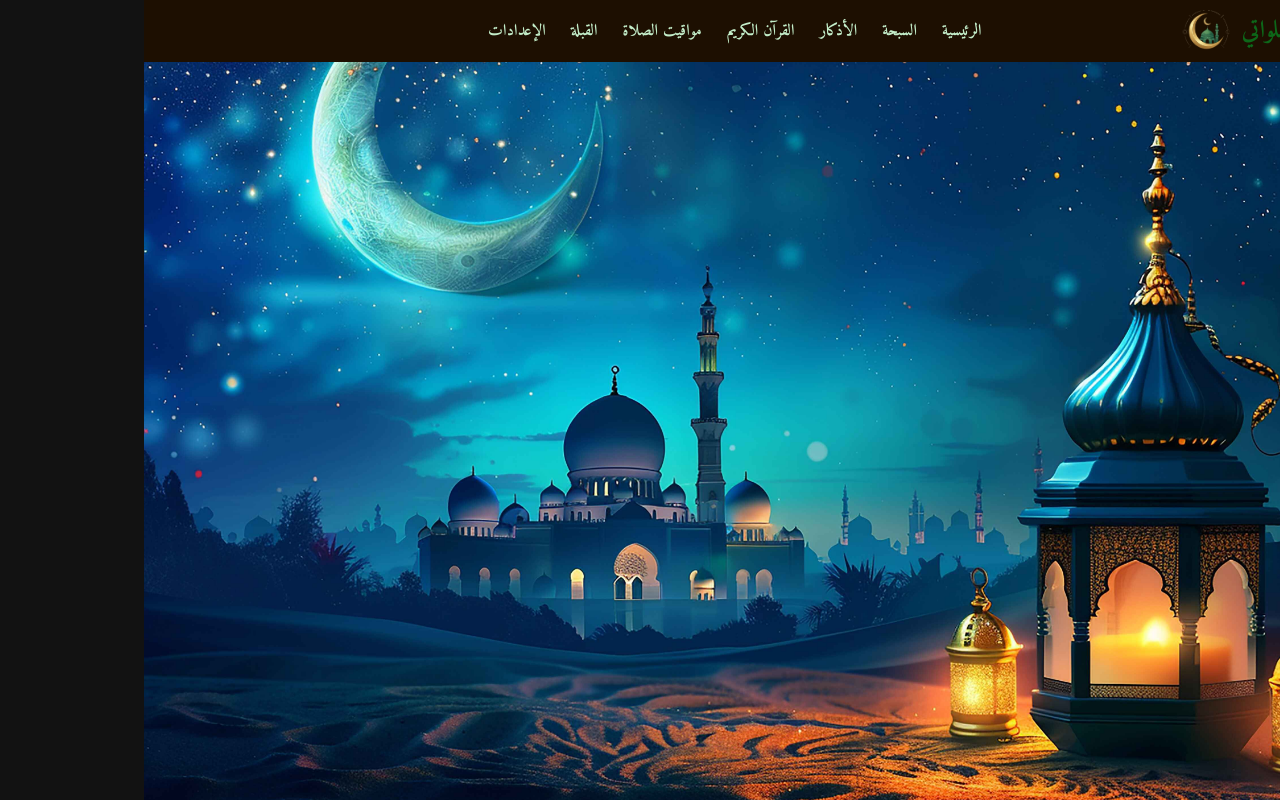
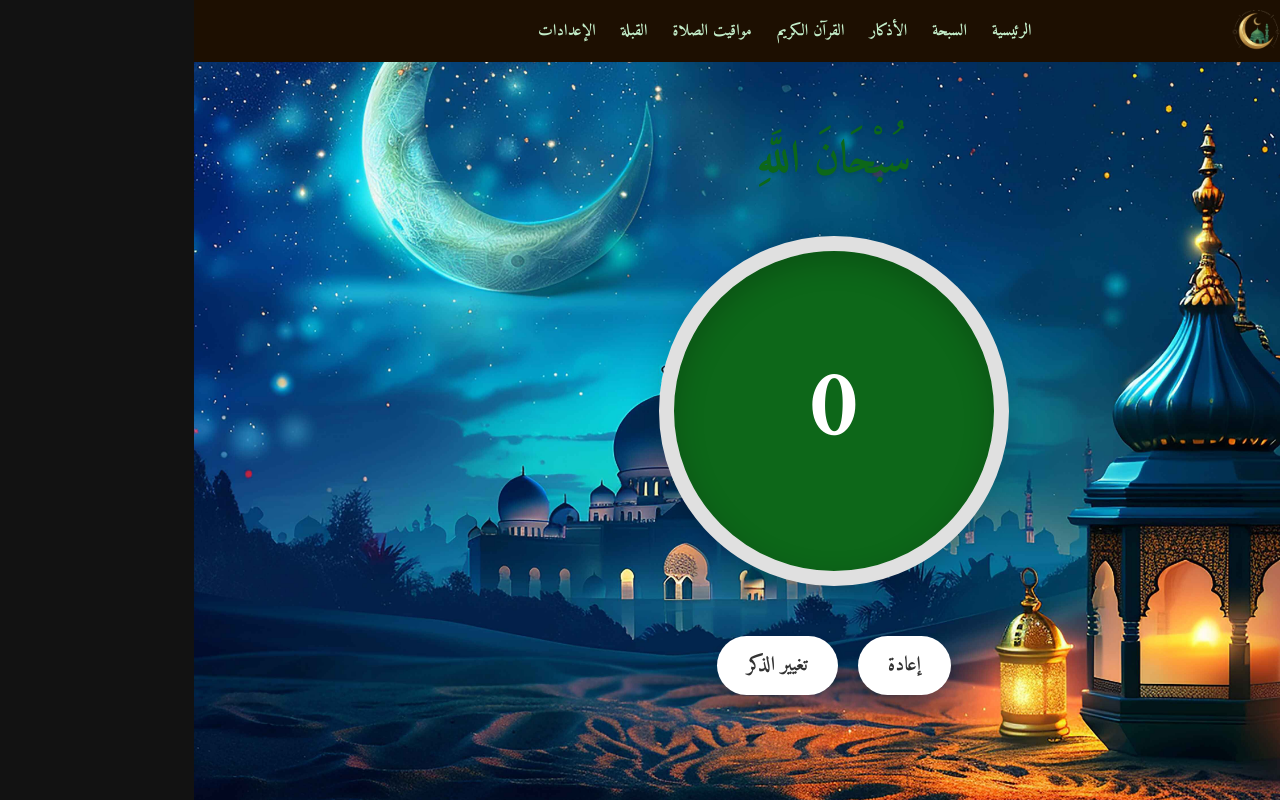
Before and after one commit to aziznefzi/-, a React (Vite) app: page /sebha in a window 1280 px wide. Built offline with nearby package versions, Linux system fonts and the light colour scheme; some icons are missing.

Commit message:
first commit

```diff
--- a/src/App.jsx
+++ b/src/App.jsx
@@ -5,6 +5,7 @@ import Adhkar from './pages/home/Adhkar'
 import Settings from './pages/settings'
 import { Router, Routes, Route } from 'react-router-dom'
 import Navbar from './components/Navbar'
+import Sebha from './pages/Sebha'
 function App() {
 
   return (
@@ -14,6 +15,7 @@ function App() {
       <Route path="/" element={<Home/>}/>
       <Route path="/settings" element={<Settings/>}/>
       <Route path="/adhkar" element={<Adhkar/>}/>
+      <Route path="/sebha" element={<Sebha/>}/>
     </Routes>
     </>
   )
--- a/src/components/Navbar/index.jsx
+++ b/src/components/Navbar/index.jsx
@@ -17,6 +17,27 @@ import Slide from '@mui/material/Slide';
 export default function Navbar() {
   const theme = useTheme()
   const [showNav, setShowNav] = useState(false)
+
+  const NavMobileData = [
+    {id: 1, icon: <HomeIcon />, to: "/", title: "الرئيسية"},
+    {id: 2, icon: <HistoryIcon />, to: "/sebha", title: "السبحة"},
+    {id: 3, icon: <StickyNote2Icon />, to: "#", title: "الأذكار"},
+    {id: 4, icon: <AutoStoriesIcon />, to: "#", title: "القرآن الكريم"},
+    {id: 5, icon: <AccessTimeIcon />, to: "#", title: "مواقيت الصلاة"},
+    {id: 6, icon: <ExploreIcon />, to: "#", title: "القبلة"},
+    {id: 7, icon: <SettingsIcon />, to: "/settings", title: "الإعدادات"}
+  ]
+
+  const NavMobile = [
+    {id: 1, icon: <HomeIcon />, to: "/", title: "الرئيسية"},
+    {id: 2, icon: <HistoryIcon />, to: "/sebha", title: "السبحة"},
+    {id: 3, icon: <StickyNote2Icon />, to: "#", title: "الأذكار"},
+    {id: 4, icon: <AutoStoriesIcon />, to: "#", title: "القرآن الكريم"},
+    {id: 5, icon: <AccessTimeIcon />, to: "#", title: "مواقيت الصلاة"},
+    {id: 6, icon: <ExploreIcon />, to: "#", title: "القبلة"},
+    {id: 7, icon: <SettingsIcon />, to: "/settings", title: "الإعدادات"}
+  ]
+
   return (
     <div
     style={{
@@ -29,13 +50,9 @@ export default function Navbar() {
             <img src={logo} alt="logo" />
         </div>
         <ul>
-            <li><Link style={{color: theme.palette.text.navColor, textDecoration: 'none'}} to="#">الرئيسية</Link></li>
-            <li><Link style={{color: theme.palette.text.navColor, textDecoration: 'none'}} to="#">السبحة</Link></li>
-            <li><Link style={{color: theme.palette.text.navColor, textDecoration: 'none'}} to="#">الأذكار</Link></li>
-            <li><Link style={{color: theme.palette.text.navColor, textDecoration: 'none'}} to="#">القرآن الكريم</Link></li>
-            <li><Link style={{color: theme.palette.text.navColor, textDecoration: 'none'}} to="#">مواقيت الصلاة</Link></li>
-            <li><Link style={{color: theme.palette.text.navColor, textDecoration: 'none'}} to="#">القبلة</Link></li>
-            <li><Link style={{color: theme.palette.text.navColor, textDecoration: 'none'}} to="/settings">الإعدادات</Link></li>
+          {NavMobile.map((item) => (
+              <li key={item.id}><Link style={{color: theme.palette.text.navColor, textDecoration: 'none'}} to={item.to}>{item.title}</Link></li>
+          ))}
         </ul>
         <MenuIcon
         onClick={() => {setShowNav(!showNav),
@@ -47,41 +64,13 @@ export default function Navbar() {
     <Slide in={showNav} direction="down">
     <nav className={styles.mobile_nav}>
         <ul>
-            <li>
-                <Link className={styles.mobile_link} style={{color: theme.palette.text.navColor}} to="#">
-                    <HomeIcon /> الرئيسية
-                </Link>
-            </li>
-            <li>
-                <Link className={styles.mobile_link} style={{color: theme.palette.text.navColor}} to="#">
-                    <HistoryIcon /> السبحة
-                </Link>
-            </li>
-            <li>
-                <Link className={styles.mobile_link} style={{color: theme.palette.text.navColor}} to="#">
-                    <StickyNote2Icon /> الأذكار
-                </Link>
-            </li>
-            <li>
-                <Link className={styles.mobile_link} style={{color: theme.palette.text.navColor}} to="#">
-                    <AutoStoriesIcon /> القرآن الكريم
-                </Link>
-            </li>
-            <li>
-                <Link className={styles.mobile_link} style={{color: theme.palette.text.navColor}} to="#">
-                    <AccessTimeIcon /> مواقيت الصلاة
-                </Link>
-            </li>
-            <li>
-                <Link className={styles.mobile_link} style={{color: theme.palette.text.navColor}} to="#">
-                    <ExploreIcon /> القبلة
-                </Link>
-            </li>
-            <li>
-                <Link className={styles.mobile_link} style={{color: theme.palette.text.navColor}} to="/settings">
-                    <SettingsIcon /> الإعدادات
-                </Link>
-            </li>
+            {NavMobileData.map((item) => (
+                <li onClick={() => setShowNav(false)} key={item.id}>
+                    <Link className={styles.mobile_link} style={{color: theme.palette.text.navColor}} to={item.to}>
+                        {item.icon} {item.title}
+                    </Link>
+                </li>
+            ))}
         </ul>
     </nav>
       </Slide>
--- /dev/null
+++ b/src/pages/Sebha/azkar.json
@@ -0,0 +1,38 @@
+[
+  {
+    "id": 1,
+    "text": "سُبْحَانَ اللَّهِ"
+  },
+  {
+    "id": 2,
+    "text": "الْحَمْدُ لِلَّهِ"
+  },
+  {
+    "id": 3,
+    "text": "لَا إِلَهَ إِلَّا اللَّهُ"
+  },
+  {
+    "id": 4,
+    "text": "اللَّهُ أَكْبَرُ"
+  },
+  {
+    "id": 5,
+    "text": "لَا حَوْلَ وَلَا قُوَّةَ إِلَّا بِاللَّهِ"
+  },
+  {
+    "id": 6,
+    "text": "أَسْتَغْفِرُ اللَّهَ"
+  },
+  {
+    "id": 7,
+    "text": "سُبْحَانَ اللَّهِ وَبِحَمْدِهِ"
+  },
+  {
+    "id": 8,
+    "text": "سُبْحَانَ اللَّهِ الْعَظِيمِ"
+  },
+  {
+    "id": 9,
+    "text": "اللَّهُمَّ صَلِّ وَسَلِّمْ عَلَى نَبِيِّنَا مُحَمَّدٍ"
+  }
+]
--- /dev/null
+++ b/src/pages/Sebha/index.jsx
@@ -0,0 +1,56 @@
+import React, { useState, useEffect } from 'react'
+import style from "./style.module.css"
+import { useTheme } from '@emotion/react'
+import azkarData from "./azkar.json"
+
+export default function Sebha() {
+    const [count, setCount] = useState(0)
+    const [azkarIndex, setAzkarIndex] = useState(0)
+    const [isAnimating, setIsAnimating] = useState(false)
+    const theme = useTheme()
+
+    const handleSebhaClick = () => {
+        setCount(prev => prev + 1)
+        setIsAnimating(true)
+
+        // Optional vibration for mobile devices
+        if (navigator.vibrate) {
+            navigator.vibrate(50)
+        }
+
+        // Remove animation class after it finishes
+        setTimeout(() => {
+            setIsAnimating(false)
+        }, 200)
+    }
+
+    const changeZikr = () => {
+        setAzkarIndex((prev) => (prev + 1) % azkarData.length)
+        setCount(0)
+    }
+
+    const resetCount = () => {
+        setCount(0)
+    }
+
+  return (
+    <>
+     <div className={style.container}>
+        <h2 className={style.zikrText} style={{color: theme.palette.text.titleColor}}>
+            {azkarData[azkarIndex].text}
+        </h2>
+        <div
+            style={{backgroundColor: theme.palette.text.titleColor}}
+            className={`${style.SebhaContent} ${isAnimating ? style.shake : ''}`}
+            onClick={handleSebhaClick}
+        >
+            <p className={style.count}><span className={style.count__num}>{count}</span></p>
+        </div>
+        <div className={style.SebhaButtons}>
+            <button className={style.btnReset} onClick={resetCount}>إعادة</button>
+            <button className={style.btnNext} onClick={changeZikr}>تغيير الذكر</button>
+        </div>
+     </div>
+    </>
+  )
+}
--- /dev/null
+++ b/src/pages/Sebha/style.module.css
@@ -0,0 +1,87 @@
+.container{
+    display: flex;
+    justify-content: center;
+    align-items: center;
+    height: calc(100vh - 100px);
+    flex-direction: column;
+    gap: 30px;
+    padding: 20px;
+    font-family: inherit;
+}
+
+.zikrText {
+    font-size: 45px;
+    font-weight: bold;
+    text-align: center;
+    margin-bottom: 10px;
+    text-shadow: 0 2px 4px rgba(0,0,0,0.1);
+}
+
+.container .SebhaContent{
+    height: 350px;
+    width: 350px;
+    border-radius: 50%;
+    border: 15px solid #e0e0e0;
+    box-shadow: 0 10px 30px rgba(0, 0, 0, 0.2), inset 0 10px 30px rgba(0, 0, 0, 0.2);
+    color: #fff;
+    display: flex;
+    justify-content: center;
+    align-items: center;
+    font-size: 20px;
+    font-weight: bold;
+    cursor: pointer;
+    user-select: none;
+    transition: transform 0.1s ease, box-shadow 0.1s ease;
+    -webkit-tap-highlight-color: transparent;
+}
+
+.container .SebhaContent:active {
+    transform: scale(0.95);
+    box-shadow: 0 5px 15px rgba(0, 0, 0, 0.2), inset 0 5px 15px rgba(0, 0, 0, 0.2);
+}
+
+.container .SebhaContent .count{
+    font-size: 100px;
+    margin: 0;
+}
+
+.shake {
+    animation: shake 0.2s cubic-bezier(.36,.07,.19,.97) both;
+}
+
+@keyframes shake {
+    0% { transform: translate(0, 0) rotate(0deg); }
+    25% { transform: translate(-3px, 3px) rotate(-2deg); }
+    50% { transform: translate(0, 0) rotate(0deg); }
+    75% { transform: translate(3px, -3px) rotate(2deg); }
+    100% { transform: translate(0, 0) rotate(0deg); }
+}
+
+.SebhaButtons {
+    display: flex;
+    gap: 20px;
+    margin-top: 20px;
+}
+
+.btnReset, .btnNext {
+    padding: 12px 30px;
+    font-size: 20px;
+    font-weight: bold;
+    border: none;
+    border-radius: 30px;
+    cursor: pointer;
+    transition: all 0.3s ease;
+    background-color: var(--button-bg, #fff);
+    color: var(--button-text, #333);
+    box-shadow: 0 4px 10px rgba(0,0,0,0.1);
+    font-family: inherit;
+}
+
+.btnReset:hover, .btnNext:hover {
+    transform: translateY(-3px);
+    box-shadow: 0 6px 15px rgba(0,0,0,0.15);
+}
+
+.btnReset:active, .btnNext:active {
+    transform: translateY(0);
+}
```
